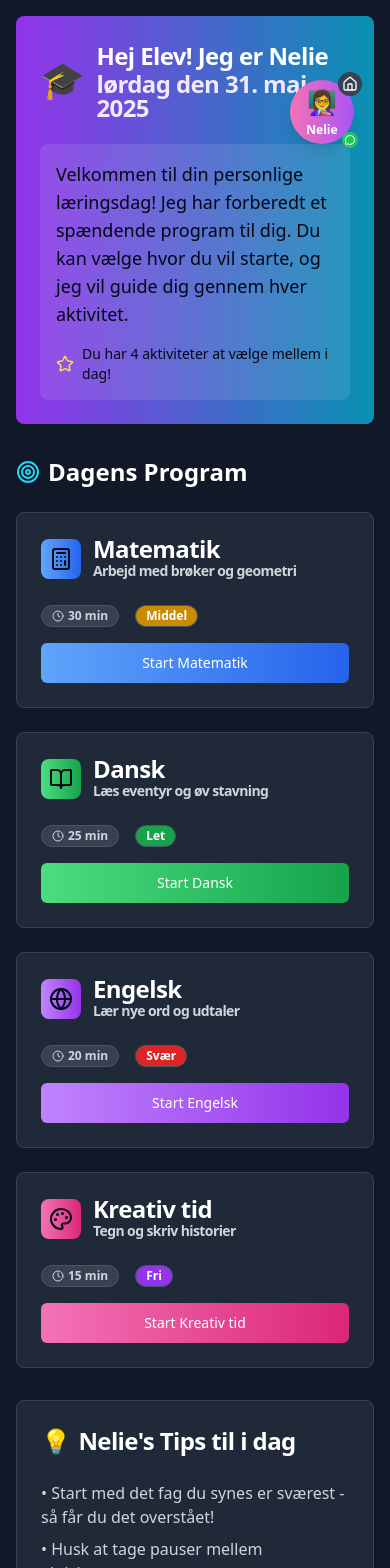
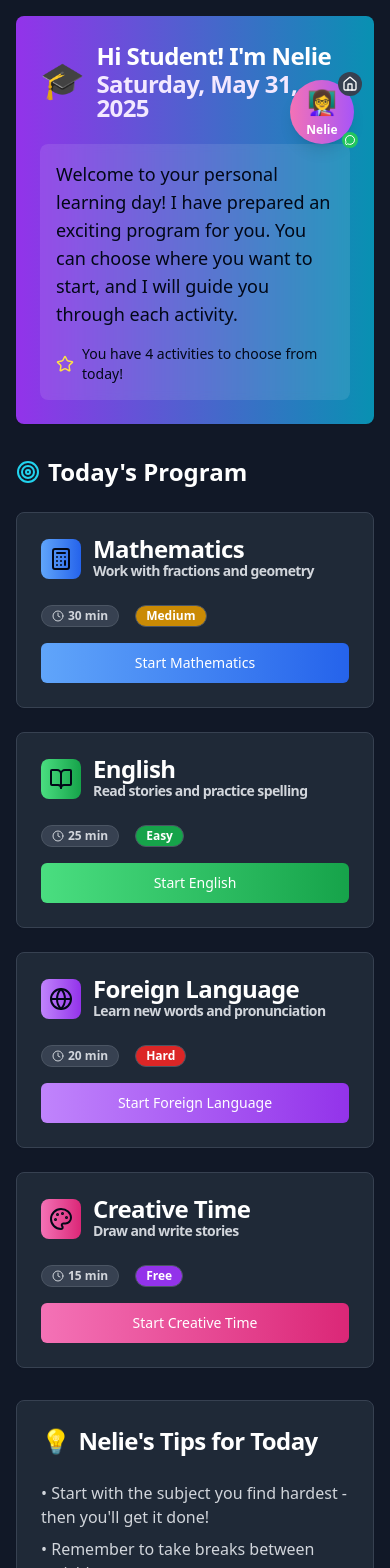
Before and after one commit to PeterKoffer/athenaskole-zoelive-20, a React (Vite) app: page /daily-program in a window 390 px wide. Shown: the top 1568 px of the page. Built offline with nearby package versions, Linux system fonts and the light colour scheme.

Commit message:
Fix: Translate DailyProgram page to English
- Translated the DailyProgram page to English.
- Ensured the AI tutor can be dragged on smartphones and iPads.

```diff
--- a/src/components/FloatingAITutor.tsx
+++ b/src/components/FloatingAITutor.tsx
@@ -11,7 +11,7 @@ const FloatingAITutor = () => {
 
   // Define the home position that avoids the logo
   const homePosition = { x: window.innerWidth - 100, y: 80 };
-  const { position, isDragging, handleMouseDown, resetToHome } = useDragHandler(homePosition);
+  const { position, isDragging, handleMouseDown, handleTouchStart, resetToHome } = useDragHandler(homePosition);
   const { messages, handleSendMessage } = useMessageHandler();
 
   const onSendMessage = (message: string) => {
@@ -34,6 +34,7 @@ const FloatingAITutor = () => {
         <CollapsedButton
           onExpand={() => setIsExpanded(true)}
           onMouseDown={handleMouseDown}
+          onTouchStart={handleTouchStart}
           onResetToHome={resetToHome}
           isDragging={isDragging}
         />
@@ -51,6 +52,7 @@ const FloatingAITutor = () => {
         onSendMessage={onSendMessage}
         onClose={() => setIsExpanded(false)}
         onMouseDown={handleMouseDown}
+        onTouchStart={handleTouchStart}
         onResetToHome={resetToHome}
         isSpeaking={isSpeaking}
         onStopSpeaking={stopSpeaking}
--- a/src/components/floating-ai-tutor/ChatInterface.tsx
+++ b/src/components/floating-ai-tutor/ChatInterface.tsx
@@ -13,6 +13,7 @@ interface ChatInterfaceProps {
   onSendMessage: (message: string) => void;
   onClose: () => void;
   onMouseDown: (e: React.MouseEvent) => void;
+  onTouchStart: (e: React.TouchEvent) => void;
   onResetToHome: () => void;
   isSpeaking: boolean;
   onStopSpeaking: () => void;
@@ -24,6 +25,7 @@ const ChatInterface = ({
   onSendMessage,
   onClose,
   onMouseDown,
+  onTouchStart,
   onResetToHome,
   isSpeaking,
   onStopSpeaking,
@@ -50,6 +52,7 @@ const ChatInterface = ({
           isDragging ? 'cursor-grabbing bg-gray-800' : 'cursor-grab hover:bg-gray-800'
         } transition-colors duration-200`}
         onMouseDown={onMouseDown}
+        onTouchStart={onTouchStart}
       >
         <CardTitle className="flex items-center justify-between text-sm">
           <div className="flex items-center space-x-2 text-white">
--- a/src/components/floating-ai-tutor/CollapsedButton.tsx
+++ b/src/components/floating-ai-tutor/CollapsedButton.tsx
@@ -5,11 +5,12 @@ import { MessageCircle, Move, Home } from "lucide-react";
 interface CollapsedButtonProps {
   onExpand: () => void;
   onMouseDown: (e: React.MouseEvent) => void;
+  onTouchStart: (e: React.TouchEvent) => void;
   onResetToHome: () => void;
   isDragging?: boolean;
 }
 
-const CollapsedButton = ({ onExpand, onMouseDown, onResetToHome, isDragging }: CollapsedButtonProps) => {
+const CollapsedButton = ({ onExpand, onMouseDown, onTouchStart, onResetToHome, isDragging }: CollapsedButtonProps) => {
   return (
     <div className="relative">
       <Button
@@ -20,6 +21,7 @@ const CollapsedButton = ({ onExpand, onMouseDown, onResetToHome, isDragging }: C
           }
         }}
         onMouseDown={onMouseDown}
+        onTouchStart={onTouchStart}
         className={`bg-gradient-to-r from-pink-400 to-purple-500 hover:from-pink-500 hover:to-purple-600 text-white border-none rounded-full w-16 h-16 shadow-lg transition-all duration-200 ${
           isDragging ? 'scale-105 shadow-xl cursor-grabbing' : 'cursor-grab hover:scale-105'
         }`}
--- a/src/pages/DailyProgram.tsx
+++ b/src/pages/DailyProgram.tsx
@@ -1,3 +1,4 @@
+
 import { useState, useEffect } from "react";
 import { Button } from "@/components/ui/button";
 import { Card, CardContent, CardHeader, CardTitle } from "@/components/ui/card";
@@ -11,52 +12,54 @@ const DailyProgram = () => {
   const { user } = useAuth();
   const [selectedActivity, setSelectedActivity] = useState<string | null>(null);
 
-  const firstName = user?.user_metadata?.name?.split(' ')[0] || 'Elev';
+  const firstName = user?.user_metadata?.name?.split(' ')[0] || 'Student';
 
   // Scroll to top when page loads
   useEffect(() => {
     window.scrollTo({ top: 0, behavior: 'smooth' });
   }, []);
 
-  const todaysDate = new Date().toLocaleDateString('da-DK', {
+  const todaysDate = new Date().toLocaleDateString('en-US', {
     weekday: 'long',
     year: 'numeric',
     month: 'long',
     day: 'numeric'
   });
+
   const dailyActivities = [{
     id: "matematik",
-    title: "Matematik",
-    description: "Arbejd med brøker og geometri",
+    title: "Mathematics",
+    description: "Work with fractions and geometry",
     icon: <Calculator className="w-6 h-6" />,
     duration: "30 min",
-    level: "Middel",
+    level: "Medium",
     color: "from-blue-400 to-blue-600"
   }, {
     id: "dansk",
-    title: "Dansk",
-    description: "Læs eventyr og øv stavning",
+    title: "English",
+    description: "Read stories and practice spelling",
     icon: <BookOpen className="w-6 h-6" />,
     duration: "25 min",
-    level: "Let",
+    level: "Easy",
     color: "from-green-400 to-green-600"
   }, {
     id: "engelsk",
-    title: "Engelsk",
-    description: "Lær nye ord og udtaler",
+    title: "Foreign Language",
+    description: "Learn new words and pronunciation",
     icon: <Globe className="w-6 h-6" />,
     duration: "20 min",
-    level: "Svær",
+    level: "Hard",
     color: "from-purple-400 to-purple-600"
   }, {
     id: "kreativ",
-    title: "Kreativ tid",
-    description: "Tegn og skriv historier",
+    title: "Creative Time",
+    description: "Draw and write stories",
     icon: <Palette className="w-6 h-6" />,
     duration: "15 min",
-    level: "Fri",
+    level: "Free",
     color: "from-pink-400 to-pink-600"
   }];
+
   const handleStartActivity = (activityId: string) => {
     setSelectedActivity(activityId);
     // Navigate to the specific activity
@@ -66,6 +69,7 @@ const DailyProgram = () => {
       }
     });
   };
+
   return (
     <div className="min-h-screen bg-gray-900 text-white p-4">
       <div className="max-w-4xl mx-auto">
@@ -75,7 +79,7 @@ const DailyProgram = () => {
             <CardTitle className="flex items-center space-x-3 text-white">
               <div className="text-4xl">🎓</div>
               <div>
-                <h1 className="text-2xl font-bold">Hej {firstName}! Jeg er Nelie</h1>
+                <h1 className="text-2xl font-bold">Hi {firstName}! I'm Nelie</h1>
                 <p className="text-purple-100">{todaysDate}</p>
               </div>
             </CardTitle>
@@ -83,12 +87,12 @@ const DailyProgram = () => {
           <CardContent>
             <div className="bg-white/10 rounded-lg p-4 backdrop-blur-sm">
               <p className="text-lg mb-4">
-                Velkommen til din personlige læringsdag! Jeg har forberedt et spændende program til dig.
-                Du kan vælge hvor du vil starte, og jeg vil guide dig gennem hver aktivitet.
+                Welcome to your personal learning day! I have prepared an exciting program for you.
+                You can choose where you want to start, and I will guide you through each activity.
               </p>
               <div className="flex items-center space-x-2">
                 <Star className="w-5 h-5 text-yellow-300" />
-                <span className="text-sm">Du har 4 aktiviteter at vælge mellem i dag!</span>
+                <span className="text-sm">You have 4 activities to choose from today!</span>
               </div>
             </div>
           </CardContent>
@@ -98,7 +102,7 @@ const DailyProgram = () => {
         <div className="mb-8">
           <h2 className="text-2xl font-bold mb-6 flex items-center space-x-2">
             <Target className="w-6 h-6 text-cyan-400" />
-            <span>Dagens Program</span>
+            <span>Today's Program</span>
           </h2>
 
           <div className="grid md:grid-cols-2 gap-6">
@@ -124,7 +128,7 @@ const DailyProgram = () => {
                         <Clock className="w-3 h-3 mr-1" />
                         {activity.duration}
                       </Badge>
-                      <Badge variant="outline" className={`border-gray-600 ${activity.level === 'Let' ? 'bg-green-600 text-white' : activity.level === 'Middel' ? 'bg-yellow-600 text-white' : activity.level === 'Svær' ? 'bg-red-600 text-white' : 'bg-purple-600 text-white'}`}>
+                      <Badge variant="outline" className={`border-gray-600 ${activity.level === 'Easy' ? 'bg-green-600 text-white' : activity.level === 'Medium' ? 'bg-yellow-600 text-white' : activity.level === 'Hard' ? 'bg-red-600 text-white' : 'bg-purple-600 text-white'}`}>
                         {activity.level}
                       </Badge>
                     </div>
@@ -143,15 +147,15 @@ const DailyProgram = () => {
           <CardHeader>
             <CardTitle className="text-white flex items-center space-x-2">
               <span className="text-2xl">💡</span>
-              <span>Nelie's Tips til i dag</span>
+              <span>Nelie's Tips for Today</span>
             </CardTitle>
           </CardHeader>
           <CardContent>
             <ul className="space-y-2 text-gray-300">
-              <li>• Start med det fag du synes er sværest - så får du det overstået!</li>
-              <li>• Husk at tage pauser mellem aktiviteterne</li>
-              <li>• Sig 'hi Nelie' hvis du har brug for hjælp undervejs</li>
-              <li>• Prøv at tale højt når du øver engelsk - det hjælper på udtalen!</li>
+              <li>• Start with the subject you find hardest - then you'll get it done!</li>
+              <li>• Remember to take breaks between activities</li>
+              <li>• Say 'hi Nelie' if you need help along the way</li>
+              <li>• Try speaking out loud when practicing languages - it helps with pronunciation!</li>
             </ul>
           </CardContent>
         </Card>
@@ -159,7 +163,7 @@ const DailyProgram = () => {
         {/* Navigation */}
         <div className="mt-8 text-center">
           <Button variant="outline" onClick={() => navigate('/')} className="border-gray-600 text-slate-950 bg-sky-50">
-            Tilbage til forsiden
+            Back to home page
           </Button>
         </div>
       </div>
```
Also changed, not shown: src/components/floating-ai-tutor/useDragHandler.ts (+38 -0 lines).
